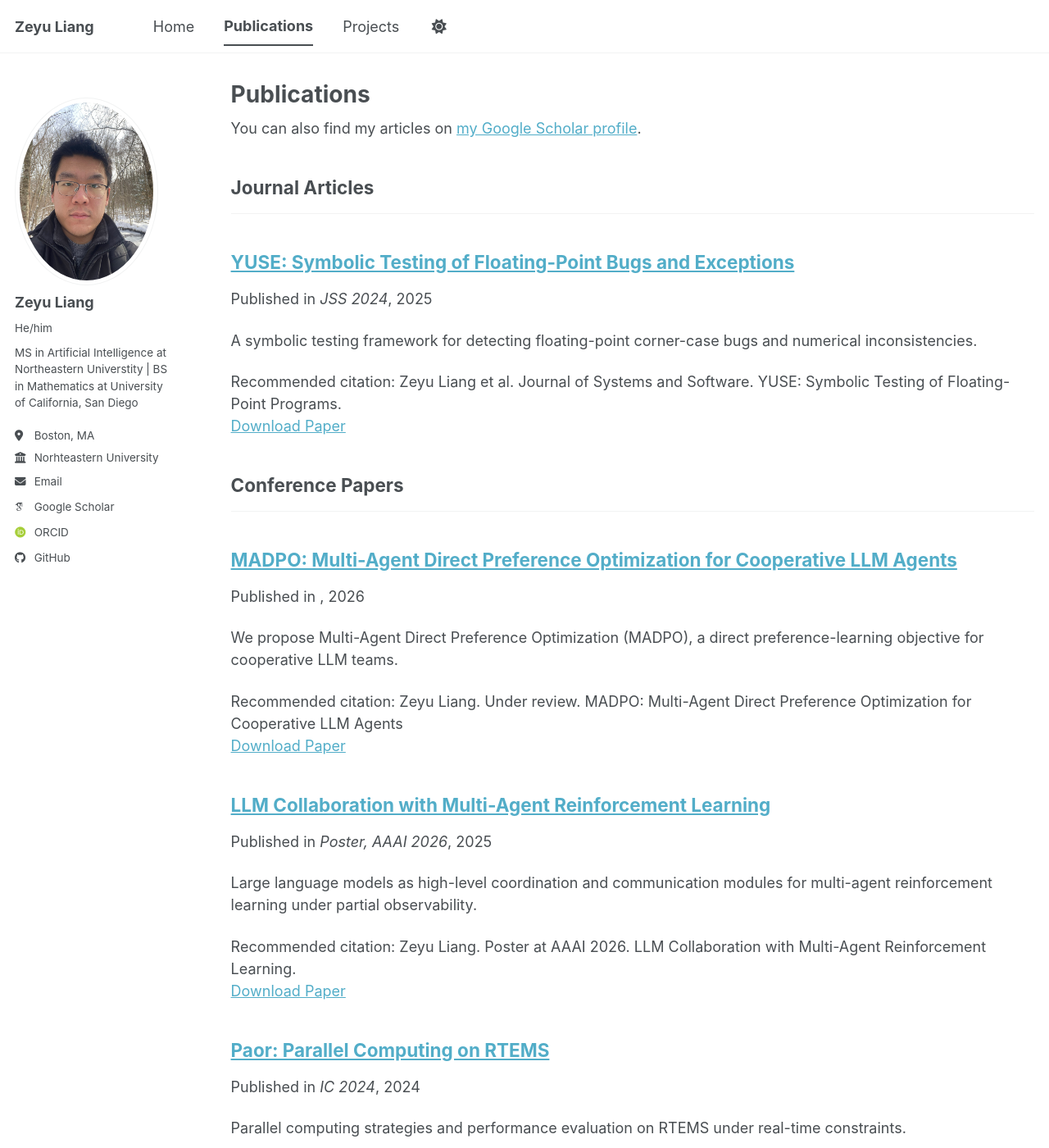
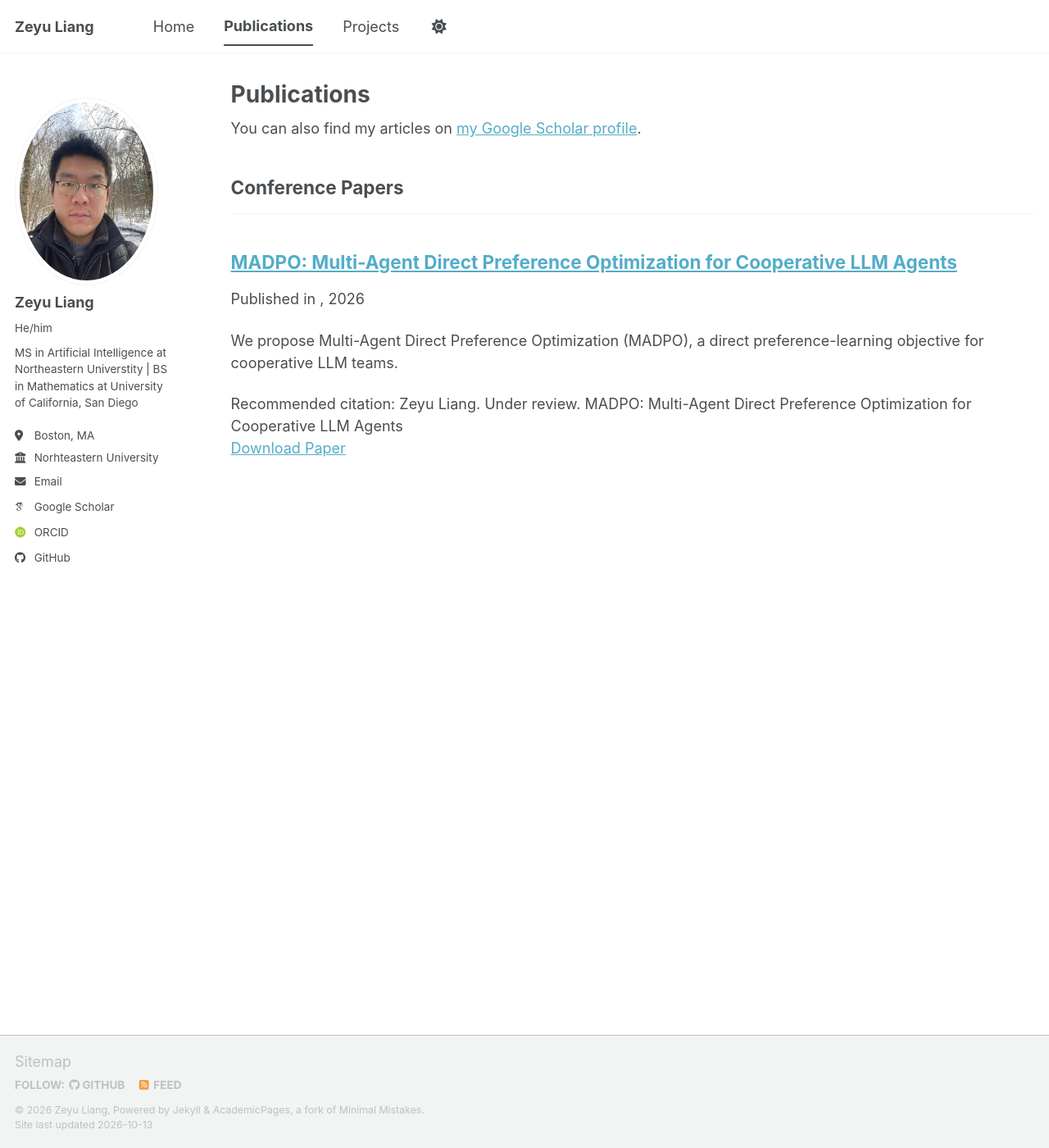
Before and after one commit to zedyelllion/zedyelllion.github.io, a Jekyll site: the page built from _pages/publications.html, in a window 1280 px wide and 1400 px high. Shown: the whole window at 82% size. Built offline with Jekyll 4.4.1, drawn with Linux system fonts in a browser that asks for light colours; some web fonts are replaced; a script bundle is joined from its source files by our own code; library files that are not in the unit come from our copies; a file with an impossible date is left out; some of the changed text lies outside the part shown.

Commit message:
update dates

```diff
--- a/_publications/2024-01-01-paor.md
+++ b/_publications/2024-01-01-paor.md
@@ -4,7 +4,7 @@
 category: conferences
 permalink: /publication/paor
 excerpt: "Parallel computing strategies and performance evaluation on RTEMS under real-time constraints."
-date: 2024-01-01
+date:
 paperurl: "/files/paor.pdf"
 venue: "IC 2024"
 citation: "Zeyu Liang. Intelligent Computers, Algorithms, and Applications. Paor: Parallel Computing on RTEMS."
--- a/_publications/2025-01-01-yuse.md
+++ b/_publications/2025-01-01-yuse.md
@@ -4,7 +4,7 @@
 category: manuscripts
 permalink: /publication/yuse
 excerpt: "A symbolic testing framework for detecting floating-point corner-case bugs and numerical inconsistencies."
-date: 2025-01-01
+date:
 paperurl: "/files/yuse.pdf"
 venue: "JSS 2024"
 citation: "Zeyu Liang et al. Journal of Systems and Software. YUSE: Symbolic Testing of Floating-Point Programs."
--- a/_publications/2025-08-03-magrpo.md
+++ b/_publications/2025-08-03-magrpo.md
@@ -4,7 +4,7 @@
 permalink: /publication/llm-collaboration-marl
 category: conferences
 excerpt: "Large language models as high-level coordination and communication modules for multi-agent reinforcement learning under partial observability."
-date: 2025-08-03
+date:
 paperurl: "/files/llm-marl.pdf"
 venue: "Poster, AAAI 2026"
 citation: "Zeyu Liang. Poster at AAAI 2026. LLM Collaboration with Multi-Agent Reinforcement Learning."
```
